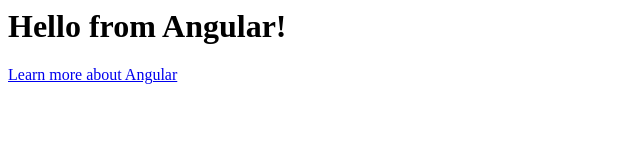
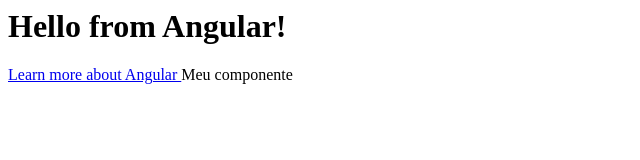
Before and after one commit to carlosladeira/quemvai, an Angular app: page / in a window 1280 px wide. Shown: the top 160 px of the page, without its empty margins (0-640 px from the left). Built offline with nearby package versions, Linux system fonts and the light colour scheme.

Commit message:
Component creation

```diff
--- /dev/null
+++ b/src/informacoes-do-dia/informacoes-do-dia.html
@@ -0,0 +1 @@
+Meu componente
--- /dev/null
+++ b/src/informacoes-do-dia/informacoes-do-dia.ts
@@ -0,0 +1,11 @@
+import { Component } from '@angular/core';
+import { CommonModule } from '@angular/common';
+
+@Component({
+  selector: 'informacoes-do-dia',
+  standalone: true,
+  imports: [CommonModule],
+  templateUrl: './informacoes-do-dia.html'
+})
+export class InformacoesDoDia {
+}
--- a/src/main.ts
+++ b/src/main.ts
@@ -2,16 +2,18 @@
 import { Component } from '@angular/core';
 import { CommonModule } from '@angular/common';
 import { bootstrapApplication } from '@angular/platform-browser';
+import { InformacoesDoDia } from './informacoes-do-dia/informacoes-do-dia';
 
 @Component({
   selector: 'my-app',
   standalone: true,
-  imports: [CommonModule],
+  imports: [CommonModule, InformacoesDoDia],
   template: `
     <h1>Hello from {{name}}!</h1>
     <a target="_blank" href="https://angular.io/start">
       Learn more about Angular
     </a>
+    <informacoes-do-dia />
   `,
 })
 export class App {
```
